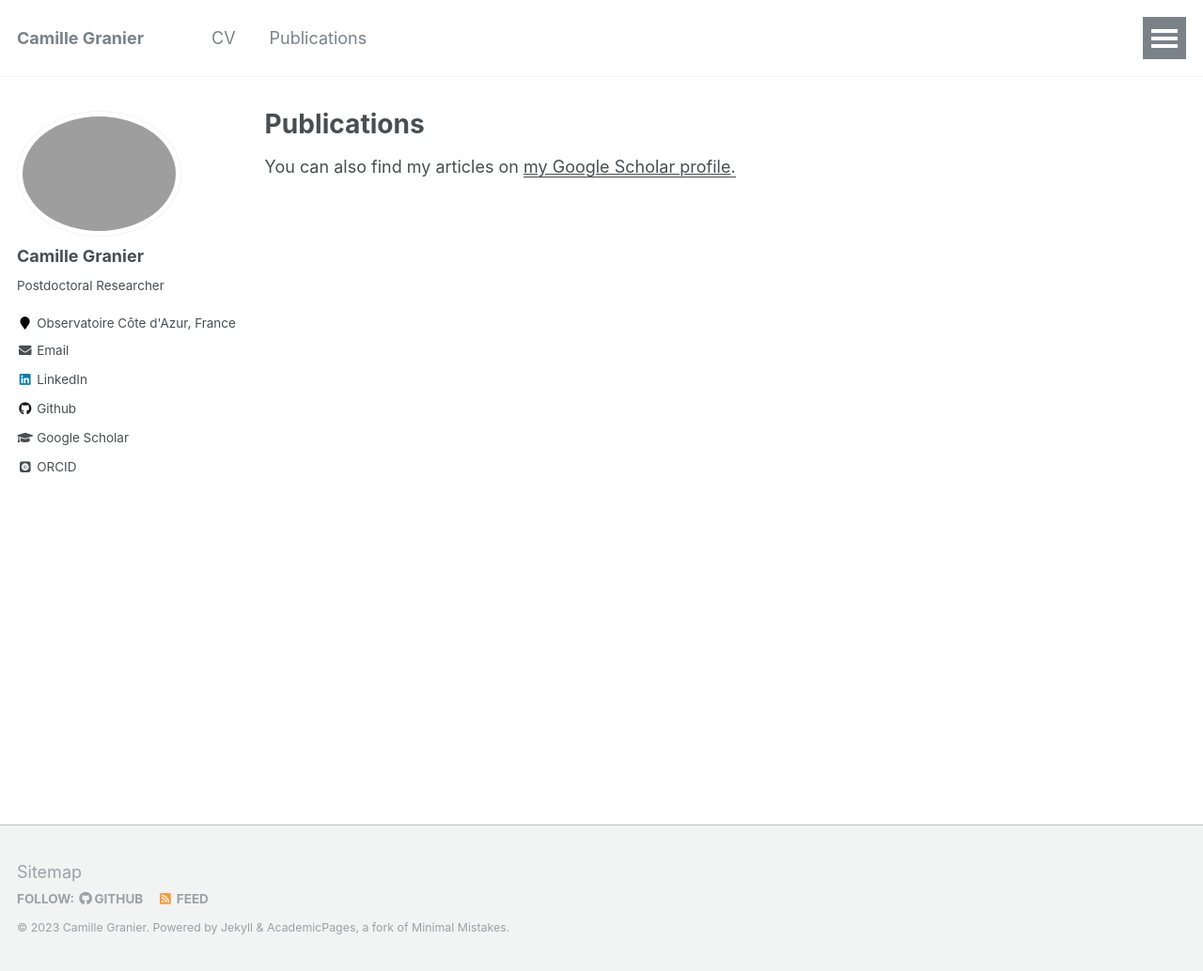
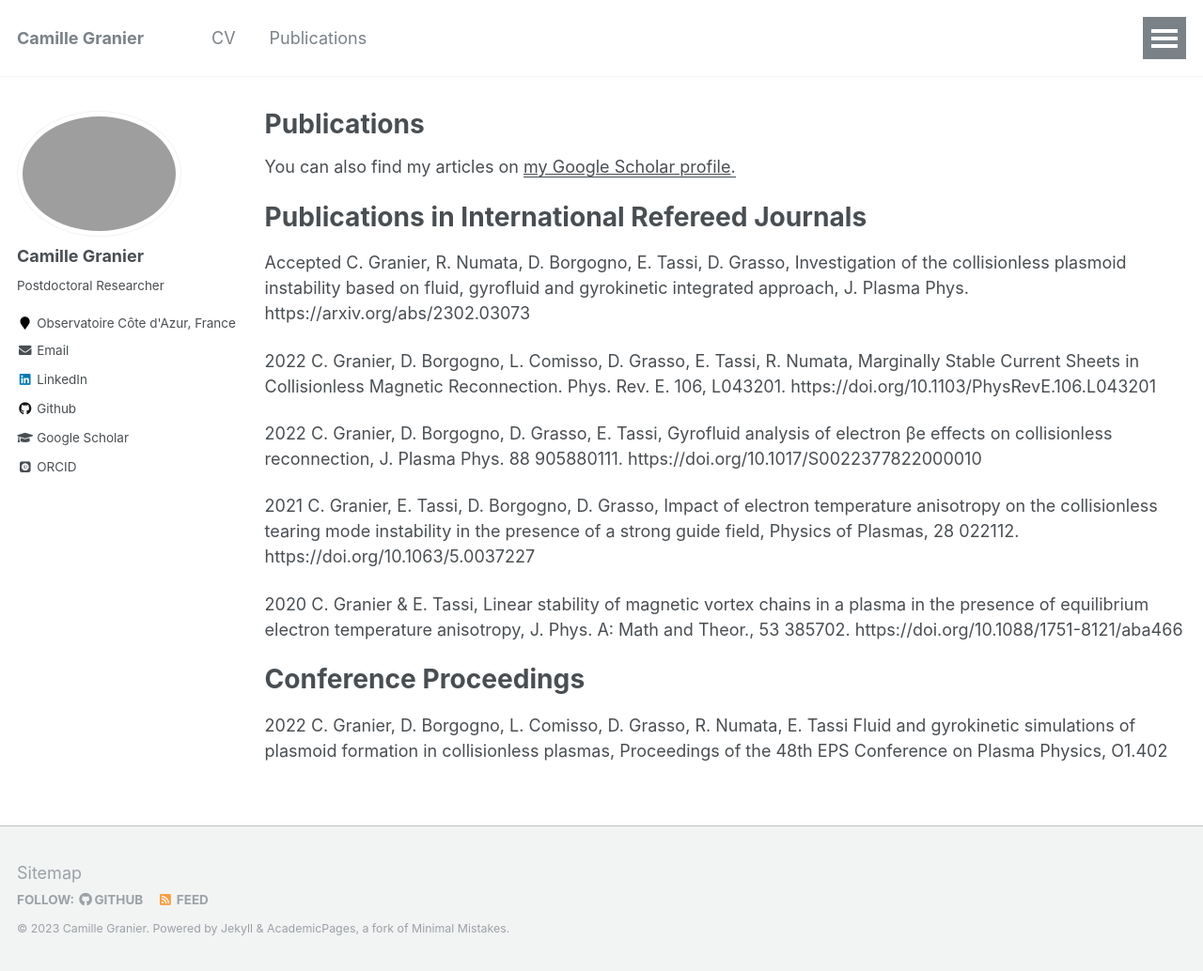
Before and after one commit to K1000Granier/K1000Granier.github.io, a Jekyll site: the page built from _pages/publications.md, in a window 1280 px wide and 1034 px high. Shown: the whole window at 94% size. Built offline with Jekyll 4.4.1, drawn with Linux system fonts in a browser that asks for light colours; some web fonts are replaced.

Commit message:
Update publications.md

```diff
--- a/_pages/publications.md
+++ b/_pages/publications.md
@@ -6,6 +6,23 @@ author_profile: true
 ---
 
   You can also find my articles on <u><a href="{{https://scholar.google.com/citations?hl=en&user=pOJJVcgAAAAJ}}">my Google Scholar profile</a>.</u>
+
+
+Publications in International Refereed Journals
+======
+Accepted 	C. Granier, R. Numata, D. Borgogno, E. Tassi, D. Grasso, Investigation of the collisionless plasmoid instability based on fluid, gyrofluid and gyrokinetic integrated approach, J. Plasma Phys. https://arxiv.org/abs/2302.03073
+
+2022 	C. Granier, D. Borgogno, L. Comisso, D. Grasso, E. Tassi, R. Numata, Marginally Stable Current Sheets in Collisionless Magnetic Reconnection. Phys. Rev. E. 106, L043201. https://doi.org/10.1103/PhysRevE.106.L043201
+
+2022   	C. Granier, D. Borgogno, D. Grasso, E. Tassi, Gyrofluid analysis of electron βe effects on collisionless reconnection, J. Plasma Phys. 88 905880111. https://doi.org/10.1017/S0022377822000010
+
+2021  		C. Granier, E. Tassi, D. Borgogno, D. Grasso, Impact of electron temperature anisotropy on the collisionless tearing mode instability in the presence of a strong guide field, Physics of Plasmas, 28 022112. https://doi.org/10.1063/5.0037227
+
+2020   	C. Granier & E. Tassi, Linear stability of magnetic vortex chains in a plasma in the presence of equilibrium electron temperature anisotropy, J. Phys. A: Math and Theor., 53 385702. https://doi.org/10.1088/1751-8121/aba466
+
+Conference Proceedings
+======
+2022   	C. Granier, D. Borgogno, L. Comisso, D. Grasso, R. Numata, E. Tassi Fluid and gyrokinetic simulations of plasmoid formation in collisionless plasmas, Proceedings of the 48th EPS Conference on Plasma Physics, O1.402
 
 <!--
 {% if author.googlescholar %}
```
